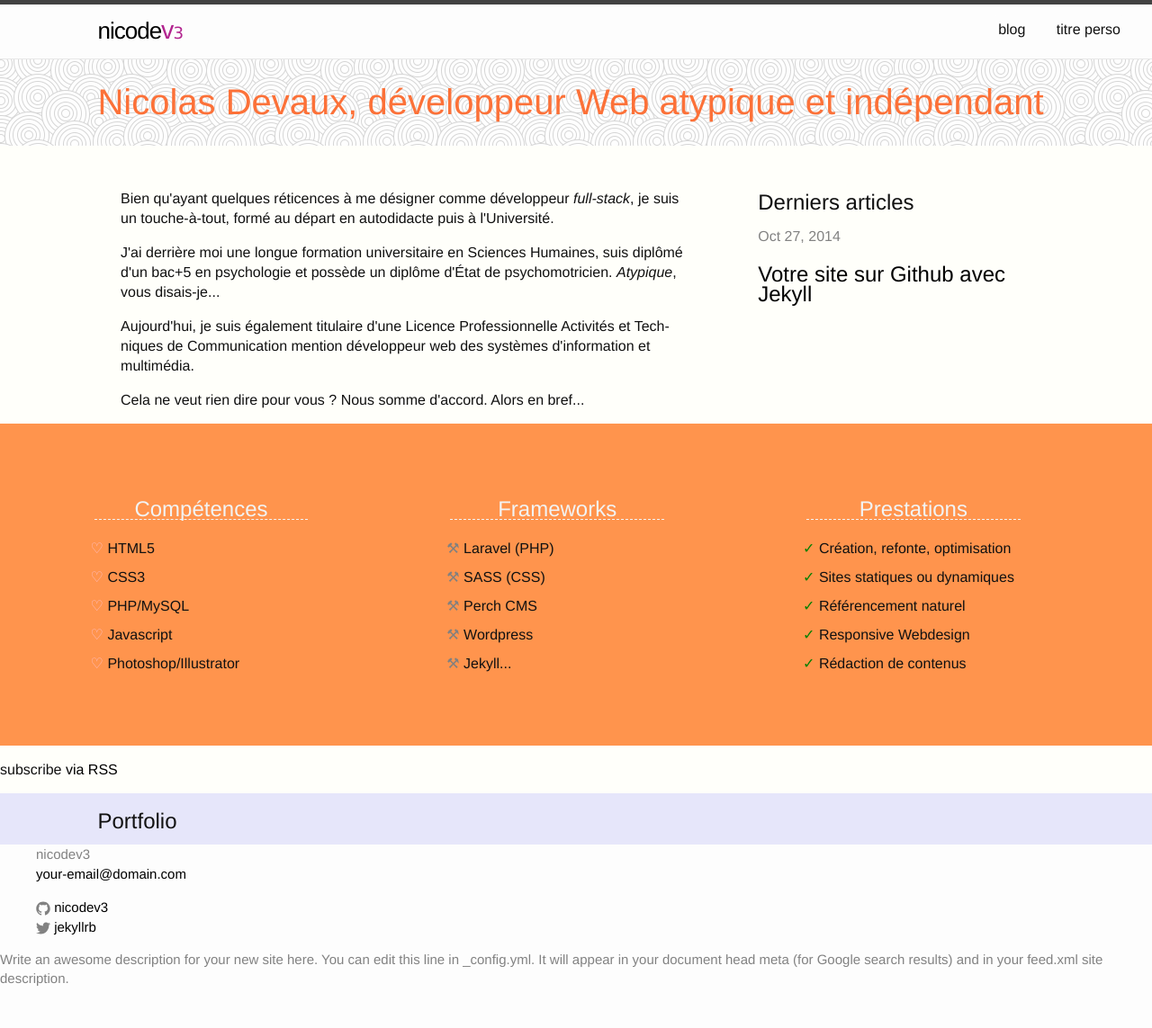
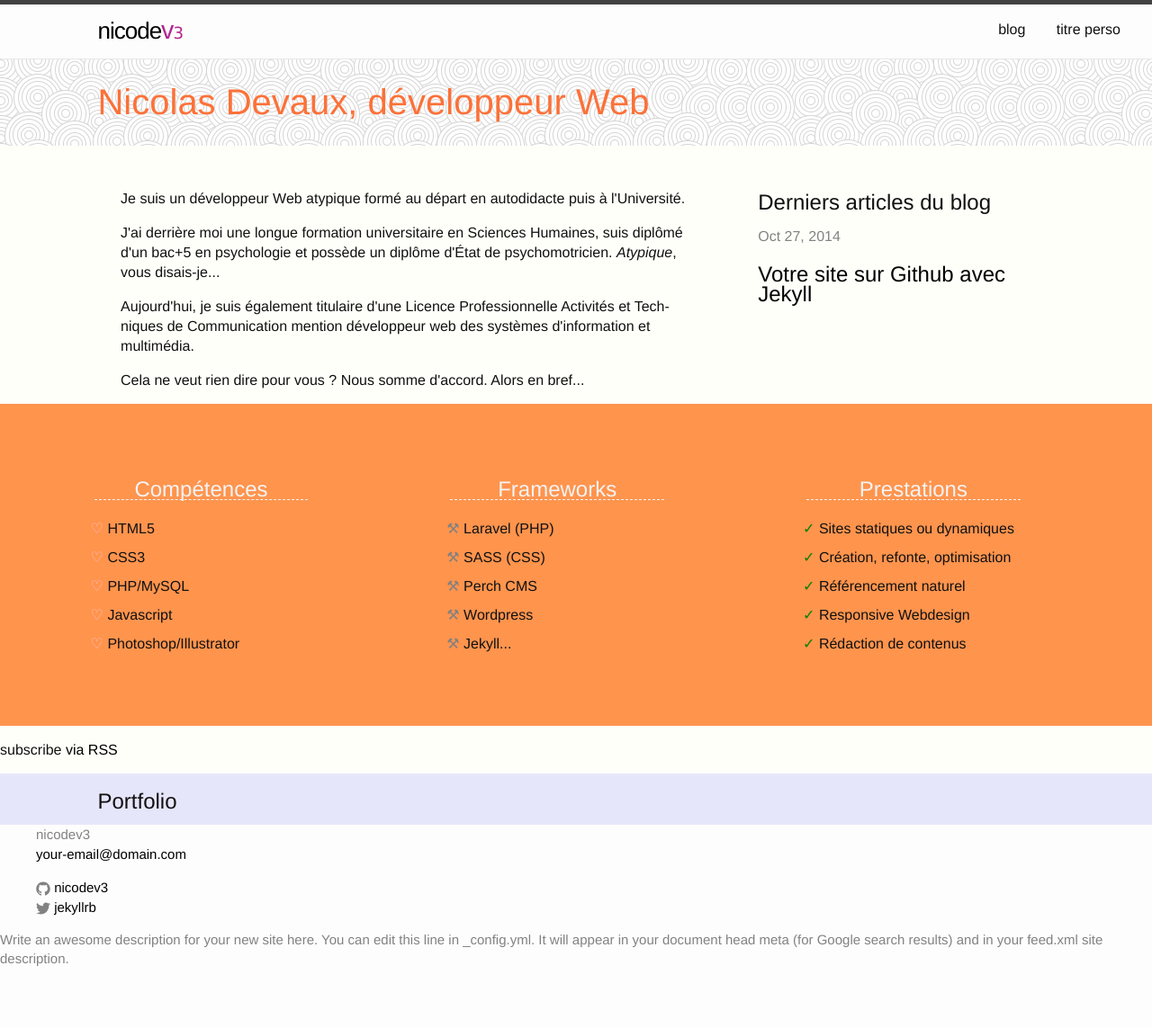
Before and after one commit to ndevaux/nicodev, a Jekyll site: the page built from index.html, in a window 1280 px wide. Shown: the whole page at 90% size. Built offline with Jekyll 4.4.1, drawn with Linux system fonts in a browser that asks for light colours; after the commit the page ends 1121 px from its top, so only the background shows below that.

Commit message:
modifications index.html

```diff
--- a/index.html
+++ b/index.html
@@ -1,18 +1,18 @@
 ---
 layout: default
 title: titre perso
-h1: Nicolas Devaux, développeur Web atypique et indépendant
+h1: Nicolas Devaux, développeur Web
 ---
     <div class="conteneur-haut">
         <article class="content-left">
-            <p>Bien qu'ayant quelques réticences à me désigner comme développeur <i>full-stack</i>, je suis un touche-à-tout, formé au départ en autodidacte puis à l'Université.</p>
+            <p>Je suis un développeur Web atypique formé au départ en autodidacte puis à l'Université.</p>
             <p>J'ai derrière moi une longue formation universitaire en Sciences Humaines, suis diplômé d'un bac+5 en psychologie et possède un diplôme d'&Eacute;tat de psychomotricien. <i>Atypique</i>, vous disais-je...</p>
             <p>Aujourd'hui, je suis également titulaire d'une Licence Professionnelle Activités et Techniques de Communication mention développeur web des systèmes d'information et multimédia.</p>
             <p>Cela ne veut rien dire pour vous ? Nous somme d'accord. Alors en bref...</p>
         </article>
 
         <div class="content-right">
-            <h2>Derniers articles</h2>
+            <h2>Derniers articles du blog</h2>
             <ul class="post-list">
                 {% for post in site.posts %}
                 <li>
@@ -51,8 +51,8 @@ h1: Nicolas Devaux, développeur Web atypique et indépendant
             <section class="presta">
                <h2>Prestations</h2>
             <ul class="prestations">
+                <li> Sites statiques ou dynamiques</li>
                 <li> Création, refonte, optimisation</li>
-                <li> Sites statiques ou dynamiques</li>
                 <li> Référencement naturel</li>
                 <li> Responsive Webdesign</li>
                 <li> Rédaction de contenus</li>
```
